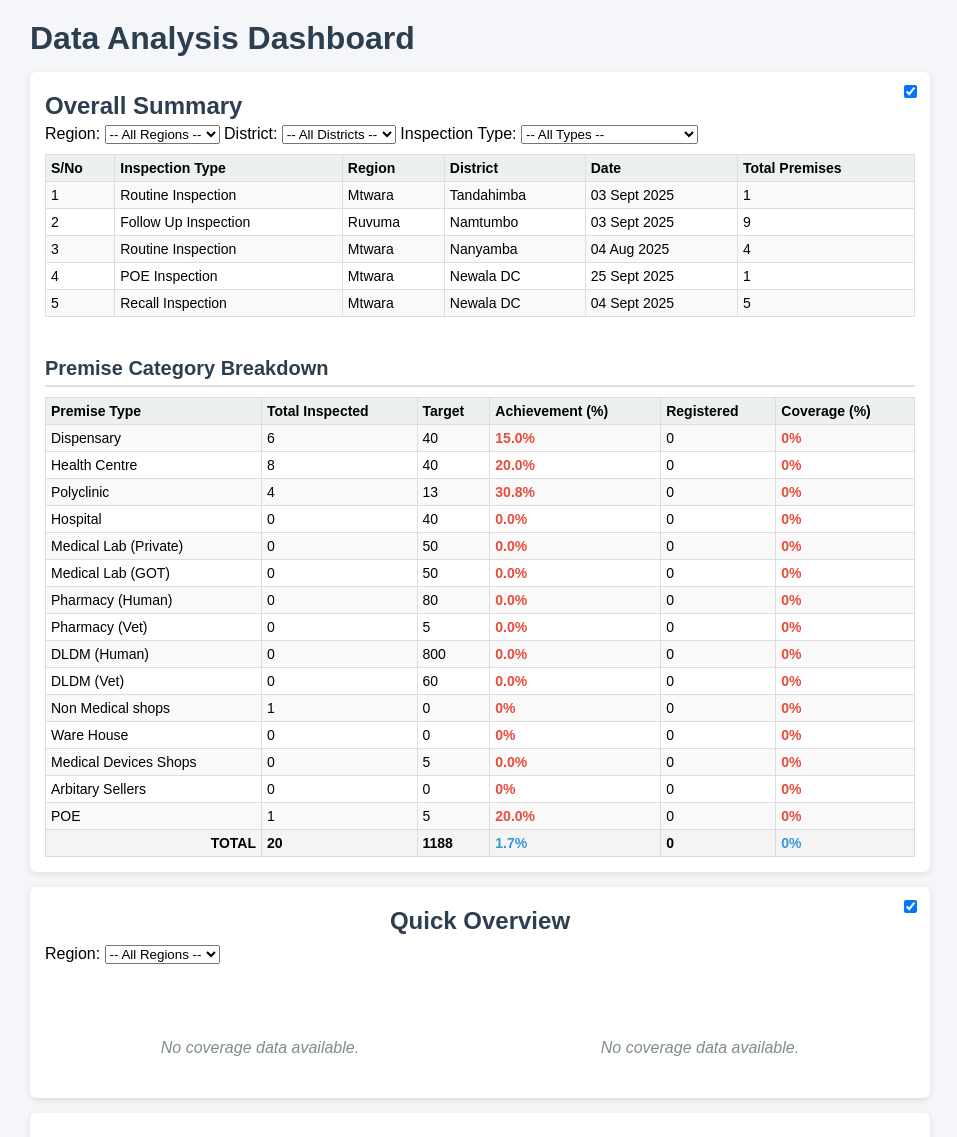
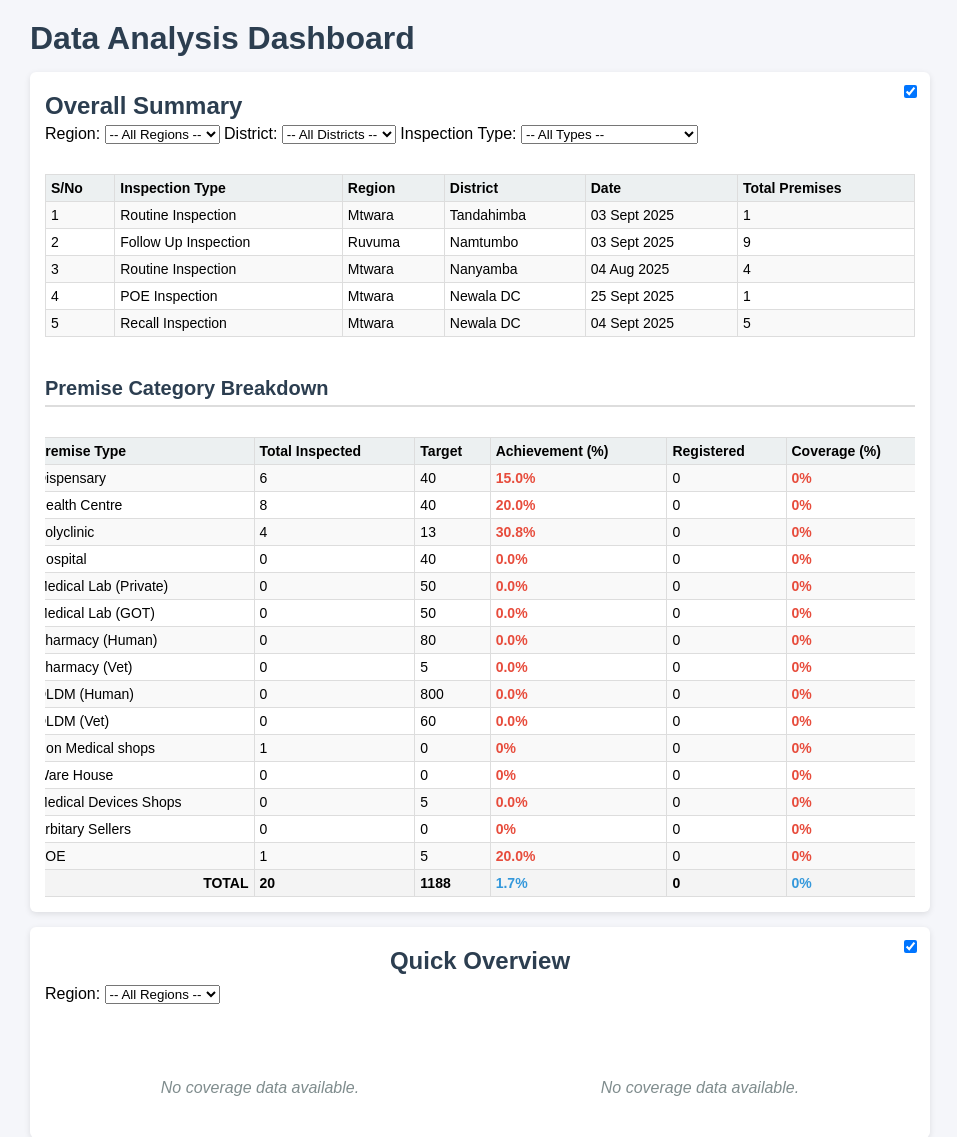
Before and after one commit to benjaminkamoga/ISRT, a Flask app: page /data-analysis in a window 1280 px wide. Shown: the top 1137 px of the page, without its empty margins (175-1132 px from the left). Run offline with Flask 3, Linux system fonts and the light colour scheme; data that the repository does not hold is empty; some libraries are stand-ins or nearby versions.

Commit message:
data analysis scroll 3

```diff
--- a/templates/data_analysis.html
+++ b/templates/data_analysis.html
@@ -124,6 +124,15 @@ h1,h2,h3,h4 { color:#2c3e50; margin:5px 0;}
 }
 
 
+#overall-summary-content {
+    overflow-x: auto;
+}
+
+#overall-summary-content table {
+    border-collapse: collapse;
+    white-space: nowrap;
+}
+
 </style>
 </head>
 <body>
@@ -443,7 +452,13 @@ async function renderOverallSummary() {
         window.rowsToShow = 5;  // Default rows initially
     }
 
-    const table = document.createElement('table');
+    const tableWrapper = document.createElement('div');
+tableWrapper.style.overflowX = 'auto';
+tableWrapper.style.width = '100%';
+
+const table = document.createElement('table');
+table.style.minWidth = '800px';  // Force table to be scrollable on small screens
+
     table.innerHTML = `<tr>
         <th>S/No</th>
         <th>Inspection Type</th>
@@ -482,7 +497,9 @@ async function renderOverallSummary() {
     });
 
     // Append the table
-    contentDiv.appendChild(table);
+    tableWrapper.appendChild(table);
+contentDiv.appendChild(tableWrapper);
+
 
     // === Add Show More / Show Less buttons ===
     const paginationDiv = document.createElement('div');
@@ -542,7 +559,13 @@ async function renderOverallSummary() {
         ...Object.keys(targetCounts)
     ]));
 
-    const breakdownTable = document.createElement('table');
+    const breakdownWrapper = document.createElement('div');
+breakdownWrapper.style.overflowX = 'auto';
+breakdownWrapper.style.width = '100%';
+
+const breakdownTable = document.createElement('table');
+breakdownTable.style.minWidth = '900px';  // Adjust width for this table
+
     breakdownTable.innerHTML = `<tr>
         <th>Premise Type</th>
         <th>Total Inspected</th>
@@ -638,7 +661,9 @@ async function renderOverallSummary() {
     `;
 
     breakdownTable.appendChild(totalRow);
-    contentDiv.appendChild(breakdownTable);
+    breakdownWrapper.appendChild(breakdownTable);
+contentDiv.appendChild(breakdownWrapper);
+
 }
 
 // ================== Quick Overview ==================
```
